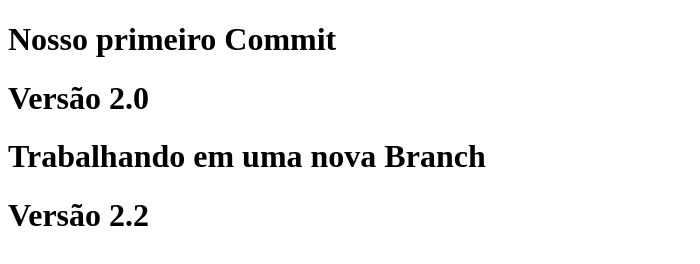
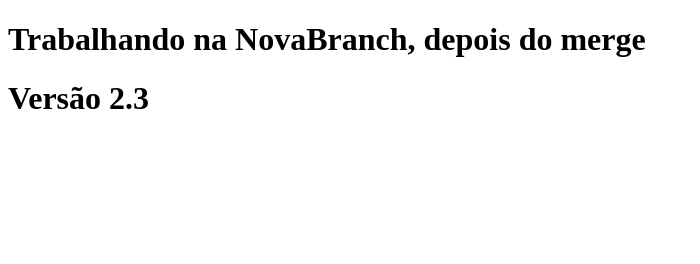
Before and after one commit to thaiirib04/ProjetoGit3, a plain HTML site: page index.html in a window 1280 px wide. Shown: the whole page, without its empty margins (0-700 px from the left). Drawn offline with Linux system fonts and the light colour scheme.

Commit message:
Versao 2.3 - NovaBranc

```diff
--- a/index.html
+++ b/index.html
@@ -6,10 +6,8 @@
     <title>Aula Git</title>
 </head>
 <body>
- <h1>Nosso primeiro Commit</h1>
-    <h1>Versão 2.0</h1>
- <h1>Trabalhando em uma nova Branch</h1>
-    <h1>Versão 2.2</h1>
+ <h1>Trabalhando na NovaBranch, depois do merge</h1>
+    <h1>Versão 2.3</h1>
 
 </body>
 </html>
```
